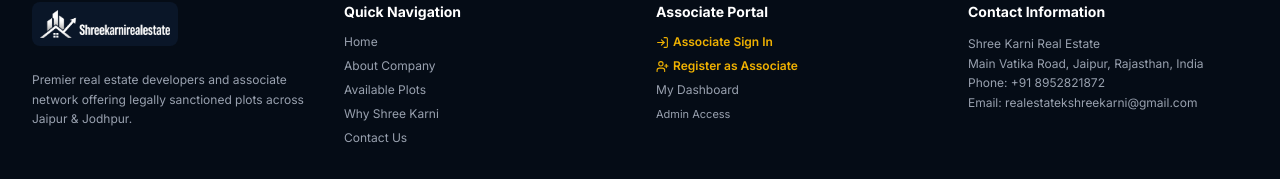
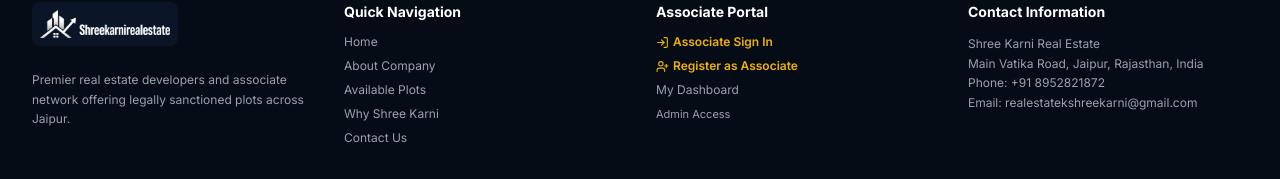
Before and after one commit to sandeepcharan619-maker/Shree-Karni, a Next.js app: page / in a window 1280 px wide. Shown: the part 4374-4553 px from the top of the page. Built offline with nearby package versions, Linux system fonts and the light colour scheme; no server answers; the database is empty.

Commit message:
Initial commit: Shree Karni Real Estate platform with associate & admin dashboards

```diff
--- a/src/app/page.tsx
+++ b/src/app/page.tsx
@@ -588,7 +588,7 @@
               />
             </div>
             <p className="mt-2 text-gray-400 leading-relaxed">
-              Premier real estate developers and associate network offering legally sanctioned plots across Jaipur & Jodhpur.
+              Premier real estate developers and associate network offering legally sanctioned plots across Jaipur.
             </p>
           </div>
 
```
